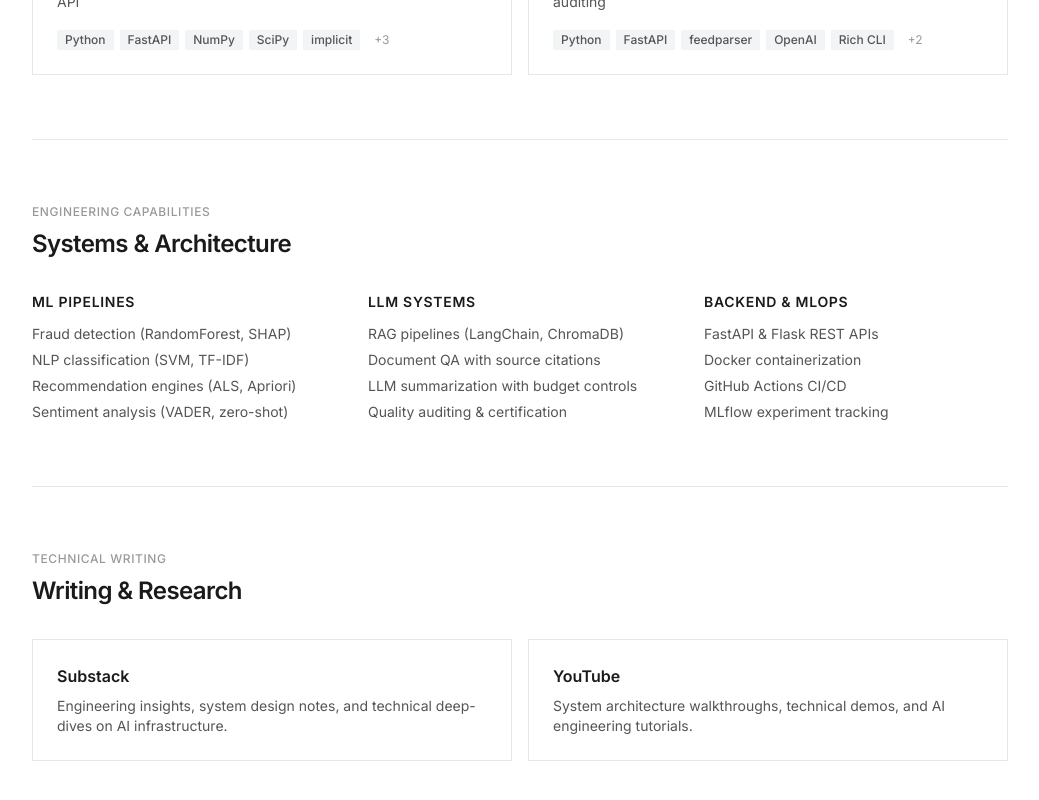
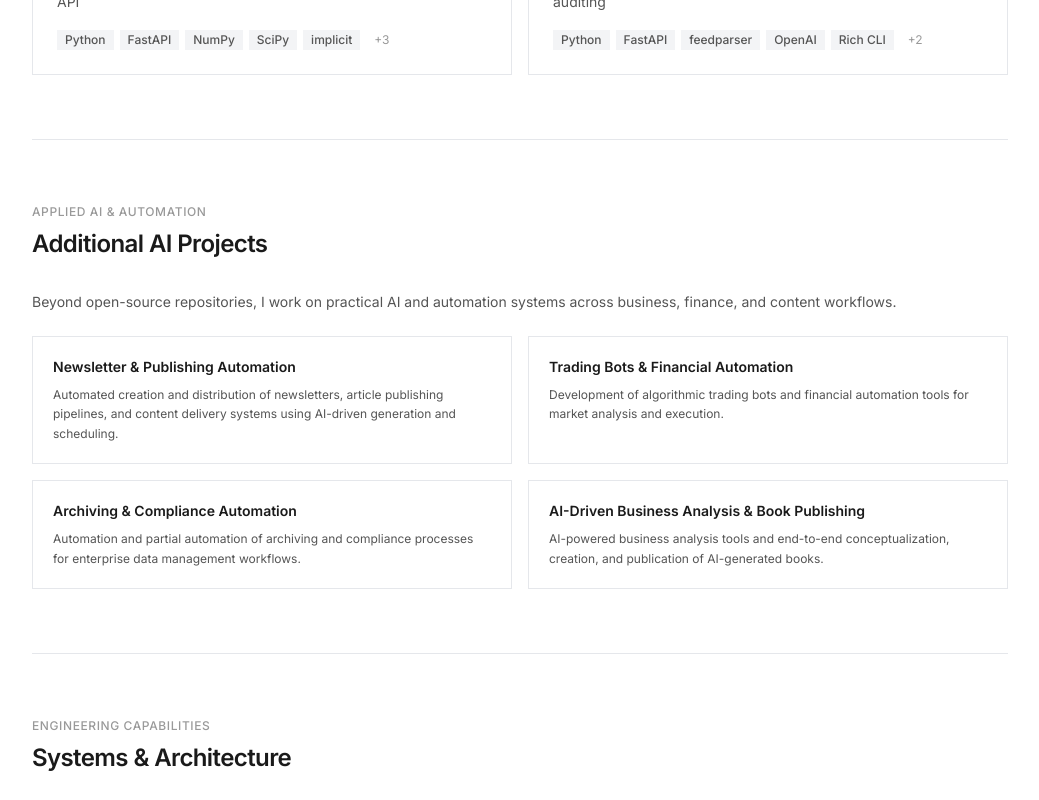
Before and after one commit to JRA-CodingLab/applied-ai-portfolio, a Next.js app: page / in a window 1280 px wide. Shown: the part 980-1780 px from the top of the page, without its empty margins (120-1159 px from the left). Built offline with nearby package versions, Linux system fonts and the light colour scheme.

Commit message:
feat: update Substack/YouTube descriptions, add applied AI experience, add profile photo to about page

```diff
--- a/src/app/about/page.tsx
+++ b/src/app/about/page.tsx
@@ -9,11 +9,24 @@ export default function AboutPage() {
   return (
     <div className="mx-auto max-w-3xl px-6 py-16">
       <p className="mb-2 text-xs font-medium uppercase tracking-wider text-[#1a56db]">About</p>
-      <h1 className="mb-6 text-3xl font-bold tracking-tight">Juan Ruiz Alonso</h1>
+      <div className="mb-8 flex items-start gap-6">
+        <div className="shrink-0"><img src="/applied-ai-portfolio/profile.jpg" alt="Juan Ruiz Alonso" width={80} height={80} className="rounded-sm border border-[#e5e7eb] object-cover" style={{width: 80, height: 80}} /></div>
+        <div><h1 className="mb-1 text-3xl font-bold tracking-tight">Juan Ruiz Alonso</h1><p className="text-sm text-[#555]">Applied AI Engineer \u2014 Hamburg, Germany</p></div>
+      </div>
       <section className="mb-12">
         <p className="mb-4 text-sm leading-relaxed text-[#555]">Applied AI Engineer based in Hamburg, Germany. I design and deploy production ML systems, RAG pipelines, and backend AI architecture \u2014 from data ingestion to live REST APIs with Docker and CI/CD.</p>
         <p className="mb-4 text-sm leading-relaxed text-[#555]">Currently working as a Werkstudent in Data Automation &amp; Claims Analytics at Aon, building Excel VBA automations for large claims datasets (&gt;1,000 entries), system export processing, and monitoring reports.</p>
         <p className="text-sm leading-relaxed text-[#555]">Studying International Business &amp; Management at SRH University Hamburg, with parallel degrees in Financial Management and FinTech at IU International University.</p>
+      </section>
+      <section className="mb-12">
+        <h2 className="mb-6 text-sm font-semibold uppercase tracking-wider text-[#1a1a1a]">Applied AI & Automation Experience</h2>
+        <div className="grid gap-3 md:grid-cols-2">
+          <div className="border-l-2 border-[#e5e7eb] pl-4"><div className="text-sm font-medium text-[#1a1a1a]">Newsletter & Publishing Automation</div><div className="text-xs text-[#555]">Automated creation and distribution pipelines for newsletters and articles</div></div>
+          <div className="border-l-2 border-[#e5e7eb] pl-4"><div className="text-sm font-medium text-[#1a1a1a]">Trading Bots</div><div className="text-xs text-[#555]">Algorithmic trading bots for market analysis and automated execution</div></div>
+          <div className="border-l-2 border-[#e5e7eb] pl-4"><div className="text-sm font-medium text-[#1a1a1a]">Archiving & Compliance Automation</div><div className="text-xs text-[#555]">Automation of archiving and compliance processes for enterprise workflows</div></div>
+          <div className="border-l-2 border-[#e5e7eb] pl-4"><div className="text-sm font-medium text-[#1a1a1a]">AI-Generated Book Publishing</div><div className="text-xs text-[#555]">End-to-end conceptualization, creation, and publication of AI-generated books</div></div>
+          <div className="border-l-2 border-[#e5e7eb] pl-4"><div className="text-sm font-medium text-[#1a1a1a]">AI-Driven Business Analysis</div><div className="text-xs text-[#555]">Business intelligence and analysis tools powered by AI models</div></div>
+        </div>
       </section>
       <section className="mb-12">
         <h2 className="mb-6 text-sm font-semibold uppercase tracking-wider text-[#1a1a1a]">Technical Skills</h2>
--- a/src/app/page.tsx
+++ b/src/app/page.tsx
@@ -19,6 +19,17 @@ export default function Home() {
         <h2 className="mb-2 text-2xl font-semibold tracking-tight">Deployed AI Systems</h2>
         <p className="mb-8 text-sm text-[#555]">Production systems with live REST APIs, Docker deployments, and CI/CD pipelines.</p>
         <div className="grid gap-4 md:grid-cols-2">{systems.map((s) => (<SystemCard key={s.id} system={s} />))}</div>
+      </section>
+      <section className="border-t border-[#e5e7eb] py-16">
+        <div className="mb-2 text-xs font-medium uppercase tracking-wider text-[#999]">Applied AI & Automation</div>
+        <h2 className="mb-8 text-2xl font-semibold tracking-tight">Additional AI Projects</h2>
+        <p className="mb-6 text-sm text-[#555]">Beyond open-source repositories, I work on practical AI and automation systems across business, finance, and content workflows.</p>
+        <div className="grid gap-4 md:grid-cols-2">
+          <div className="border border-[#e5e7eb] p-5"><h3 className="mb-2 text-sm font-semibold text-[#1a1a1a]">Newsletter & Publishing Automation</h3><p className="text-xs leading-relaxed text-[#555]">Automated creation and distribution of newsletters, article publishing pipelines, and content delivery systems using AI-driven generation and scheduling.</p></div>
+          <div className="border border-[#e5e7eb] p-5"><h3 className="mb-2 text-sm font-semibold text-[#1a1a1a]">Trading Bots & Financial Automation</h3><p className="text-xs leading-relaxed text-[#555]">Development of algorithmic trading bots and financial automation tools for market analysis and execution.</p></div>
+          <div className="border border-[#e5e7eb] p-5"><h3 className="mb-2 text-sm font-semibold text-[#1a1a1a]">Archiving & Compliance Automation</h3><p className="text-xs leading-relaxed text-[#555]">Automation and partial automation of archiving and compliance processes for enterprise data management workflows.</p></div>
+          <div className="border border-[#e5e7eb] p-5"><h3 className="mb-2 text-sm font-semibold text-[#1a1a1a]">AI-Driven Business Analysis & Book Publishing</h3><p className="text-xs leading-relaxed text-[#555]">AI-powered business analysis tools and end-to-end conceptualization, creation, and publication of AI-generated books.</p></div>
+        </div>
       </section>
       <section className="border-t border-[#e5e7eb] py-16">
         <div className="mb-2 text-xs font-medium uppercase tracking-wider text-[#999]">Engineering Capabilities</div>
@@ -44,11 +55,11 @@ export default function Home() {
         <div className="grid gap-4 md:grid-cols-2">
           <a href="https://substack.com/@therecapjra" target="_blank" rel="noopener noreferrer" className="group block border border-[#e5e7eb] p-6 transition-all hover:border-[#555]">
             <h3 className="mb-2 text-base font-semibold group-hover:text-[#1a56db]">Substack</h3>
-            <p className="text-sm text-[#555]">Engineering insights, system design notes, and technical deep-dives on AI infrastructure.</p>
+            <p className="text-sm text-[#555]">Regular updates and analysis on AI developments with a strong focus on their impact on business, finance, and economics.</p>
           </a>
           <a href="https://www.youtube.com/channel/UCC5vH3f7pwde_Pzkg47D0gg" target="_blank" rel="noopener noreferrer" className="group block border border-[#e5e7eb] p-6 transition-all hover:border-[#555]">
             <h3 className="mb-2 text-base font-semibold group-hover:text-[#1a56db]">YouTube</h3>
-            <p className="text-sm text-[#555]">System architecture walkthroughs, technical demos, and AI engineering tutorials.</p>
+            <p className="text-sm text-[#555]">AI-generated podcast-style discussions based on books exploring topics in AI, business, finance, and economics.</p>
           </a>
         </div>
       </section>
```
